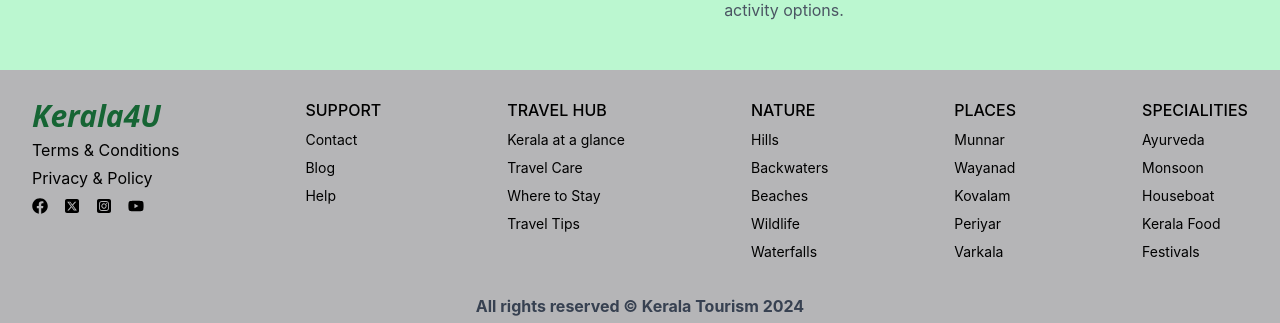
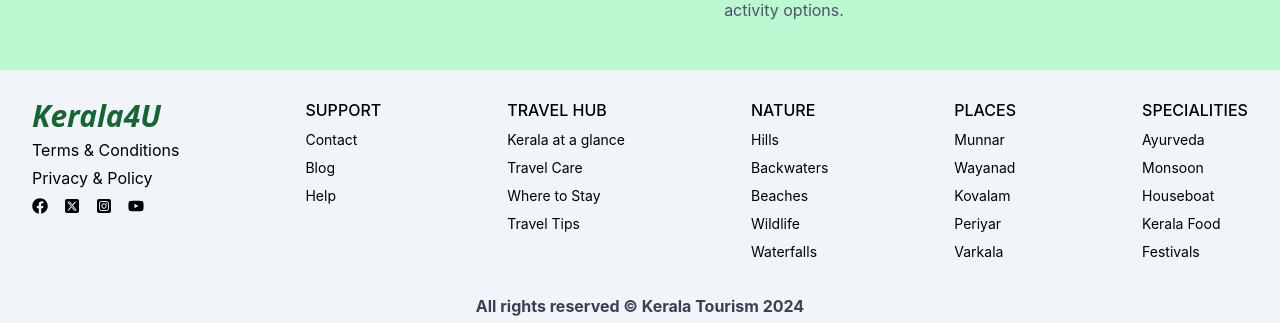
Before and after one commit to Arjun-4366/Kerala-Tourism, a React (Create React App) app in the folder client/: page / in a window 1280 px wide. Shown: the part 2930-3253 px from the top of the page. Built offline with nearby package versions, Linux system fonts and the light colour scheme.

Commit message:
changed bg color

```diff
--- a/client/src/components/common/Footer.jsx
+++ b/client/src/components/common/Footer.jsx
@@ -8,7 +8,7 @@ function Footer() {
   const navigate = useNavigate();
   return (
     <footer>
-      <section className="flex flex-col bg-[#b5b5b7] pt-7">
+      <section className="flex flex-col bg-slate-100 pt-7">
         <div className="lg:flex  justify-between pb-8 px-8">
           <div className="lg:flex justify-between m-auto lg:w-full lg:px-0 px-3">
             <div className="">
```
